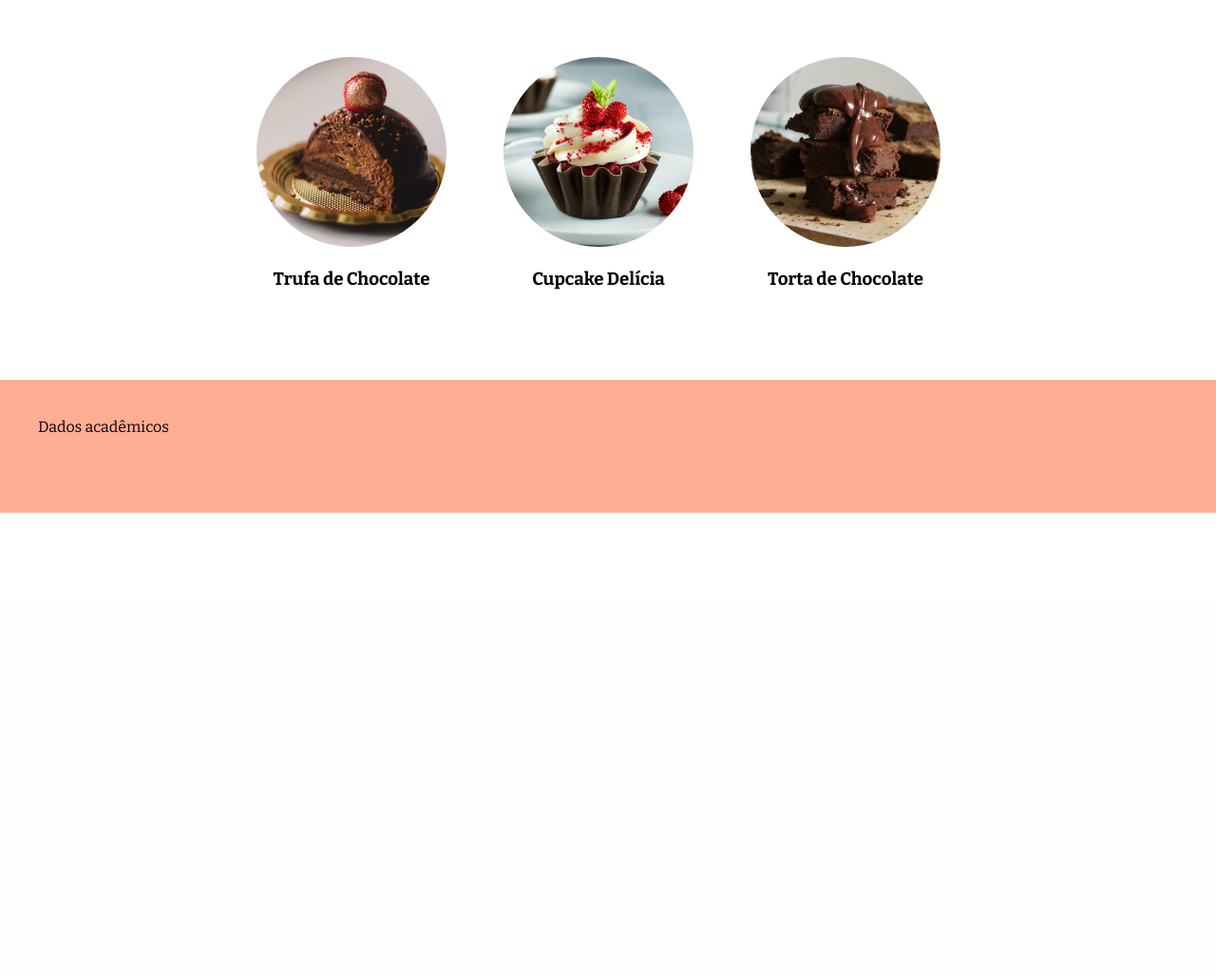
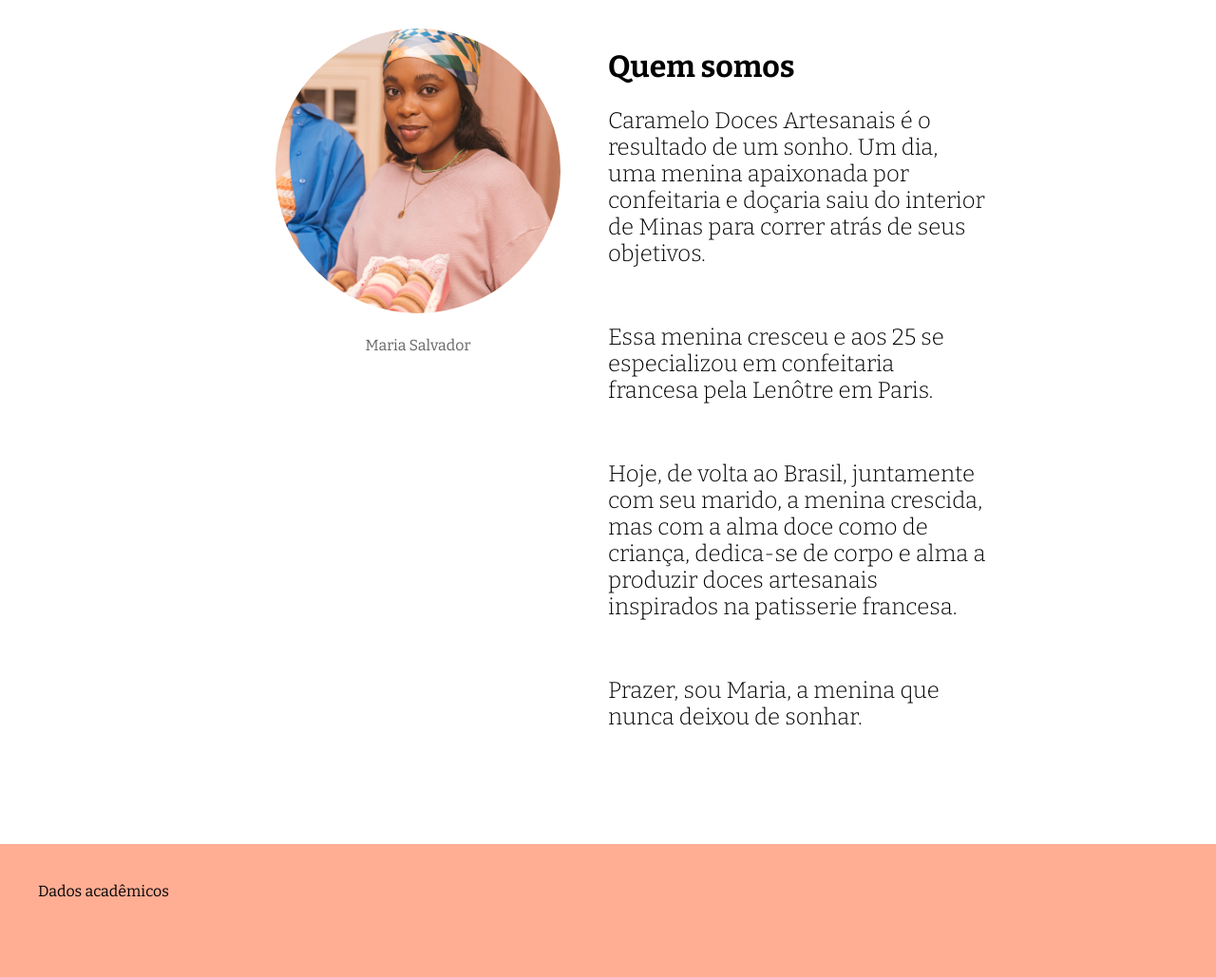
Before and after one commit to andresimiquelli/mapa_back_end_I, a PHP site: page /index.php?page=quem_somos in a window 1280 px wide. Shown: the part 163-1192 px from the top of the page at 95% size. Before the commit the page ends 703 px from the top, so only its background shows below. Run offline with PHP 8.4, Linux system fonts and the light colour scheme.

Commit message:
Finalização

```diff
--- /dev/null
+++ b/css/home.css
@@ -0,0 +1,11 @@
+.card-produto{
+    width: 200px;
+    text-align: center;
+    margin: 30px;
+}
+
+.card-produto img{
+    width: 200px;
+    height: 200px;
+    border-radius: 100px;
+}
--- /dev/null
+++ b/css/index.css
@@ -0,0 +1,62 @@
+body {
+    margin: 0;
+    font-family: 'Bitter', serif;
+}
+
+a {
+    text-decoration: none;
+    color: inherit;
+}
+
+a:hover{
+    color: #919191;
+}
+
+header {
+    height: 100px;
+    background-color: #DD6A00;
+    text-align: center;
+    padding: 10px;
+}
+
+.logo {
+   height: 80px;
+}
+
+nav {
+    background-color: #FFAD93;
+}
+
+nav ul {
+    list-style: none;
+    width: 100%;
+    margin: 0px;
+    padding: 0;
+    display: flex;
+    justify-content: center;
+}
+
+nav ul li {
+    padding-top: 12px;
+    padding-bottom: 12px;
+    padding-left: 25px;
+    padding-right: 25px;
+}
+
+.content{
+    min-height: 400px;
+}
+
+footer{
+    background-color: #FFAD93;
+    min-height: 60px;
+    padding: 40px;
+}
+
+.container{
+    max-width: 800px;
+    display: flex;
+    margin: auto;
+    padding-top: 30px;
+    flex-wrap: wrap;
+}
--- /dev/null
+++ b/css/page.css
@@ -0,0 +1,44 @@
+.prod-cl{
+    width: 50%;
+    text-align: center;
+}
+
+.prod-cl .legend{
+    margin-top: 20px;
+    text-align: center;
+    color: #656565;
+}
+
+.prod-cr{
+    width: 50%;
+    margin-bottom: 60px;
+}
+
+.prod-cl img{
+    width: 300px;
+    height: 300px;
+    border-radius: 150px;
+}
+
+.prod-cr h2 {
+    color: #787878;
+}
+
+.prod-cr p {
+    font-size: 24px;
+    font-weight: lighter;
+    margin-bottom: 60px;
+}
+
+.preco-unidade{
+    font-size: 16px;
+}
+
+.button{
+    text-decoration: none;
+    color: #FFF;
+    background-color: #FF7143;
+    padding: 12px;
+    font-weight: bold;
+    border-radius: 7px;
+}
--- a/index.php
+++ b/index.php
@@ -5,79 +5,31 @@
     <meta http-equiv="X-UA-Compatible" content="IE=edge">
     <meta name="viewport" content="width=device-width, initial-scale=1.0">
     <title>Caramelo - Doces Artesanais</title>
+    <link rel="stylesheet" href="css/page.css">
+    <link rel="stylesheet" href="css/index.css">
+    <link rel="stylesheet" href="css/contato.css">
+    <link rel="stylesheet" href="css/home.css">
     <link rel="preconnect" href="https://fonts.googleapis.com">
     <link rel="preconnect" href="https://fonts.gstatic.com" crossorigin>
     <link href="https://fonts.googleapis.com/css2?family=Bitter:wght@300;400;700&display=swap" rel="stylesheet">
-    <style>
-        body {
-            margin: 0;
-            font-family: 'Bitter', serif;
-        }
-
-        a {
-            text-decoration: none;
-            color: inherit;
-        }
-
-        header {
-            height: 100px;
-            background-color: #DD6A00;
-            text-align: center;
-            padding: 10px;
-        }
-
-        .logo {
-           height: 80px;
-        }
-
-        nav {
-            background-color: #FFAD93;
-        }
-
-        nav ul {
-            list-style: none;
-            width: 100%;
-            margin: 0px;
-            padding: 0;
-            display: flex;
-            justify-content: center;
-        }
-
-        nav ul li {
-            padding-top: 12px;
-            padding-bottom: 12px;
-            padding-left: 25px;
-            padding-right: 25px;
-        }
-
-        .content{
-            min-height: 400px;
-        }
-
-        footer{
-            background-color: #FFAD93;
-            min-height: 60px;
-            padding: 40px;
-        }
-
-        .container{
-            max-width: 800px;
-            display: flex;
-            margin: auto;
-            padding-top: 30px;
-            flex-wrap: wrap;
-        }
-    </style>
 </head>
 <body>
     <header>
-        <img src="images/logo_white.png" alt="Logo" class="logo">
+        <a href="index.php">
+            <img src="images/logo_white.png" alt="Logo" class="logo">
+        </a>
     </header>
     <nav>
         <ul>
-            <li>Home</li>
-            <li>Quem somos</li>
-            <li>Contato</li>
+            <li>
+                <a href="index.php">Home</a>
+            </li>
+            <li>
+                <a href="index.php?page=quem_somos">Quem somos</a>
+            </li>
+            <li>
+                <a href="index.php?page=contato">Contato</a>
+            </li>
             <li>Localização</li>
         </ul>
     </nav>
--- a/pages/home.php
+++ b/pages/home.php
@@ -1,22 +1,6 @@
 <?php
     require_once('dados/produtos.php');
-?>
 
-<style>
-    .card-produto{
-        width: 200px;
-        text-align: center;
-        margin: 30px;
-    }
-
-    .card-produto img{
-        width: 200px;
-        height: 200px;
-        border-radius: 100px;
-    }
-</style>
-
-<?php
     foreach($produtos as $id => $produto):
 ?>
 
--- /dev/null
+++ b/pages/quem_somos.php
@@ -0,0 +1,19 @@
+<div class="prod-cl">
+        <img src="images/who_im.jpg">
+        <div class="legend">Maria Salvador</div>
+</div>
+<div class="prod-cr">
+    <h1>Quem somos</h1>
+    <p>
+        Caramelo Doces Artesanais é o resultado de um sonho. Um dia, uma menina apaixonada por confeitaria e doçaria saiu do interior de Minas para correr atrás de seus objetivos.
+    </p>
+    <p>
+        Essa menina cresceu e aos 25 se especializou em confeitaria francesa pela Lenôtre em Paris.
+    </p>
+    <p>
+        Hoje, de volta ao Brasil, juntamente com seu marido, a menina crescida, mas com a alma doce como de criança, dedica-se de corpo e alma a produzir doces artesanais inspirados na patisserie francesa.
+    </p>
+    <p>
+        Prazer, sou Maria, a menina que nunca deixou de sonhar.
+    </p>
+</div>
```
Also changed, not shown: css/contato.css (added, +41 -0 lines), pages/contato.php (added, +38 -0 lines), pages/produto.php (+0 -40 lines), images/who_im.jpg (added).
